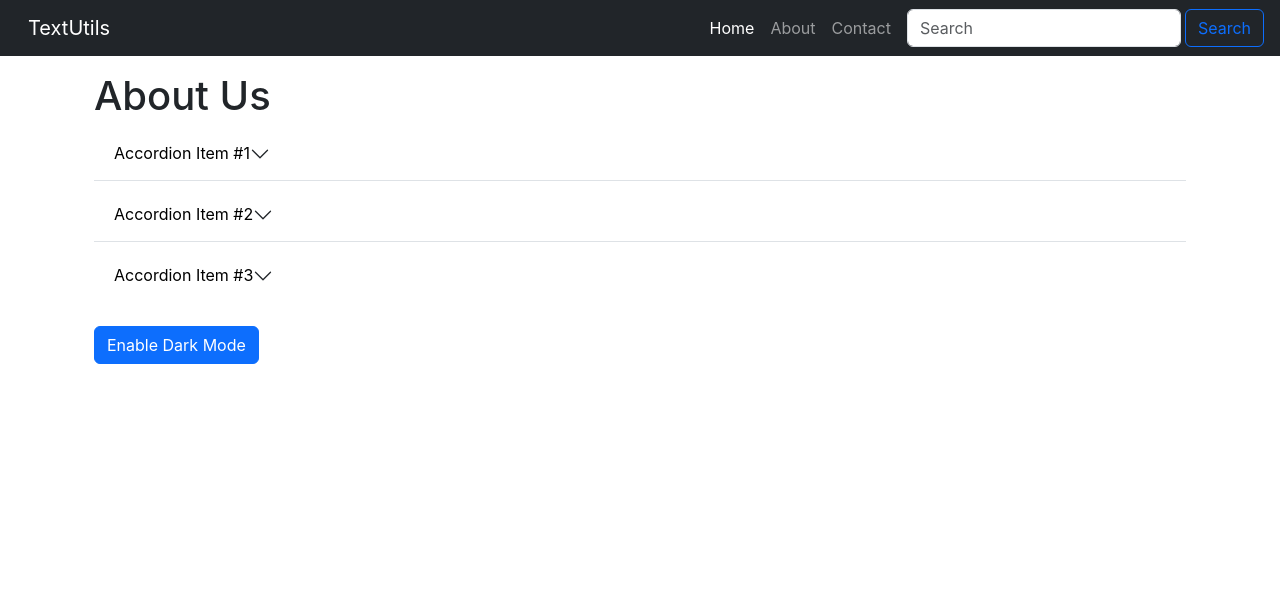
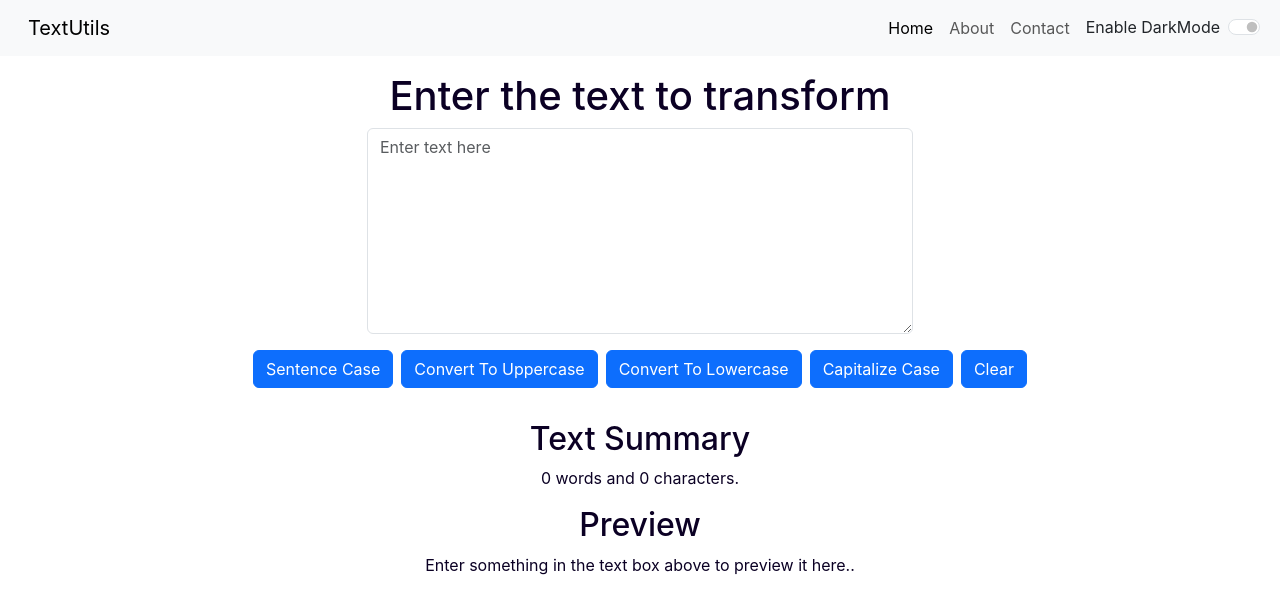
Before and after one commit to saagarbhujel/react, a React (Create React App) app in the folder textutils/: page / in a window 1280 px wide. Shown: the top 614 px of the page. Built offline with nearby package versions, Linux system fonts and the light colour scheme.

Commit message:
dark mode enhanced

```diff
--- a/textutils/src/App.js
+++ b/textutils/src/App.js
@@ -1,5 +1,6 @@
+import { useState } from "react";
 import "./App.css";
-import About from "./Components/About";
+// import About from "./Components/About";
 import Navbar from "./Components/Navbar";
 import TextForm from "./Components/TextForm";
 
@@ -7,15 +8,32 @@ import TextForm from "./Components/TextForm";
 
 
 
+
 function App() {
+  const [mode, setMode] = useState('light')
+  const [darkBtnTxt, setDarkBtnTxt] = useState('Enable DarkMode')
+
+  const toggleMode = () =>{
+    if(mode === 'light'){
+    setMode('dark')
+    document.body.style.backgroundColor = "#0b0024";
+    setDarkBtnTxt('Enble Light Mode')
+  }
+  else{
+    setMode ('light')
+    document.body.style.backgroundColor = 'white'
+    setDarkBtnTxt('Enable Dark Mode')
+  }
+}
+
   return (
     <>
       {/* <Navbar titleName="TextUtils" about="About Us" /> */}
       {/* <Navbar/> */}
-      <Navbar titleName="TextUtils" />
+      <Navbar titleName="TextUtils" toggleMode={toggleMode} mode={mode} darkBtnTxt={darkBtnTxt} />
       <div className="container my-3 ">
-        {/* <TextForm formHeading="Enter the text to transform" /> */}
-        <About/>
+        <TextForm formHeading="Enter the text to transform" mode={mode} />
+        {/* <About/> */}
       </div>
     </>
   );
--- a/textutils/src/Components/Navbar.js
+++ b/textutils/src/Components/Navbar.js
@@ -3,7 +3,7 @@ import PropTypes from "prop-types";
 
 export default function Navbar(props) {
   return (
-    <nav className="navbar navbar-expand-lg  navbar-dark bg-dark">
+    <nav className={`navbar navbar-expand-lg  navbar-${props.mode} bg-${props.mode}`}>
       <div className="container-fluid">
         <a className="navbar-brand" href="/">
           {props.titleName}
@@ -38,7 +38,7 @@ export default function Navbar(props) {
               </a>
             </li>
           </ul>
-          <form className="d-flex" role="search">
+          {/* <form className="d-flex" role="search">
             <input
               className="form-control me-2"
               type="search"
@@ -48,8 +48,17 @@ export default function Navbar(props) {
             <button className="btn btn-outline-primary mx-1" type="submit">
               Search
             </button>
-          </form>
+          </form> */}
+
+
+           <div className={`form-check form-switch text-${props.mode === 'light' ? 'dark' : 'light'} mx-2`}>
+            <input className="form-check-input" onClick={props.toggleMode} type="checkbox" role="switch" id="flexSwitchCheckDefault" />
+            <label className="form-check-label" htmlFor="flexSwitchCheckDefault"> {props.darkBtnTxt} </label>
         </div>
+
+
+        </div>
+
       </div>
     </nav>
   );
--- a/textutils/src/Components/TextForm.js
+++ b/textutils/src/Components/TextForm.js
@@ -1,55 +1,54 @@
-import React, {useState} from 'react'
-
+import React, { useState } from "react";
 
 export default function TextForm(props) {
-    const changeUpperCase =()=>{
+  const changeUpperCase = () => {
     // console.log("clicked")
-        let newText = text.toUpperCase()
-        setText(newText)
+    let newText = text.toUpperCase();
+    setText(newText);
+  };
+
+  const changeLowerCase = () => {
+    let newText = text.toLowerCase();
+    setText(newText);
+  };
+
+  const capitalize = () => {
+    // const word = "sagar bhujel"
+    const newText = text.split(" ");
+    // console.log(newText)
+    for (let i = 0; i < newText.length; i++) {
+      if (newText[i]) {
+        newText[i] =
+          newText[i][0].toUpperCase() + newText[i].substring(1).toLowerCase();
       }
-
-     const changeLowerCase =()=>{
-        let newText = text.toLowerCase()
-        setText(newText)
     }
-
-     const capitalize = ()=>{
-        // const word = "sagar bhujel"
-        const newText = text.split(" ")
-        // console.log(newText)
-        for(let i=0; i<newText.length; i++){
-           if (newText[i]) {
-             newText[i] = newText[i][0].toUpperCase() + newText[i].substring(1).toLowerCase();
-           }
-
-        }
-        setText(newText.join(" "))
+    setText(newText.join(" "));
     // setText(newText)
     // console.log(newText)
-     }
+  };
 
-     const sentenceCase =()=>{
+  const sentenceCase = () => {
     // const newText = text.toLowerCase()
     const newText = text
       .split(/[.?!]\s+/)
       .map(
-           (sentence) => sentence.charAt(0).toUpperCase() + sentence.slice(1).toLowerCase()
+        (sentence) =>
+          sentence.charAt(0).toUpperCase() + sentence.slice(1).toLowerCase()
       );
 
-       setText(newText.join(". "))
-
+    setText(newText.join(". "));
 
     //   console.log(newText)
-     }
+  };
 
-     const clearInput = ()=>{
+  const clearInput = () => {
     // const newText = text
-        setText(" ")
-     }
+    setText(" ");
+  };
 
   const handelOnChange = (event) => {
     //  console.log("onchange" +text);
-         setText(event.target.value)
+    setText(event.target.value);
   };
 
   const [text, setText] = useState("");
@@ -58,16 +57,26 @@ export default function TextForm(props) {
 
   return (
     <>
-      <div className="container">
+      <div
+        className="container text-center"
+        style={{
+          color: props.mode === "dark" ? "white" : "#0b0024",
+        }}
+      >
         <h1>{props.formHeading}</h1>
         <div className="mb-3">
           <textarea
-            className="form-control w-50  "
+            className="form-control w-50 mx-auto "
             value={text}
             onChange={handelOnChange}
-            placeholder="Enter text here"
+            placeholder="Enter text here "
             id="myForm"
             rows="8"
+            style={{
+              backgroundColor:
+                props.mode === "light" ? "white" : "rgb(50 48 56)",
+              color: props.mode === "dark" ? "white" : "black",
+            }}
           ></textarea>
           <button className="btn btn-primary my-3 mx-1" onClick={sentenceCase}>
             Sentence Case
@@ -93,14 +102,23 @@ export default function TextForm(props) {
           </button>
         </div>
       </div>
-      <div className="container">
+      <div
+        className="container text-center"
+        style={{
+          color: props.mode === "dark" ? "white" : "#0b0024",
+        }}
+      >
         <h2>Text Summary</h2>
         <p>
           {text === "" ? "0" : text.split(" ").length} words and {text.length}{" "}
           characters.
         </p>
         <h2>Preview</h2>
-        <p>{text}</p>
+        <p>
+          {text.length > 0
+            ? text
+            : "Enter something in the text box above to preview it here.."}
+        </p>
       </div>
     </>
   );
```
Lines whose indentation alone changed are shown as unchanged.
